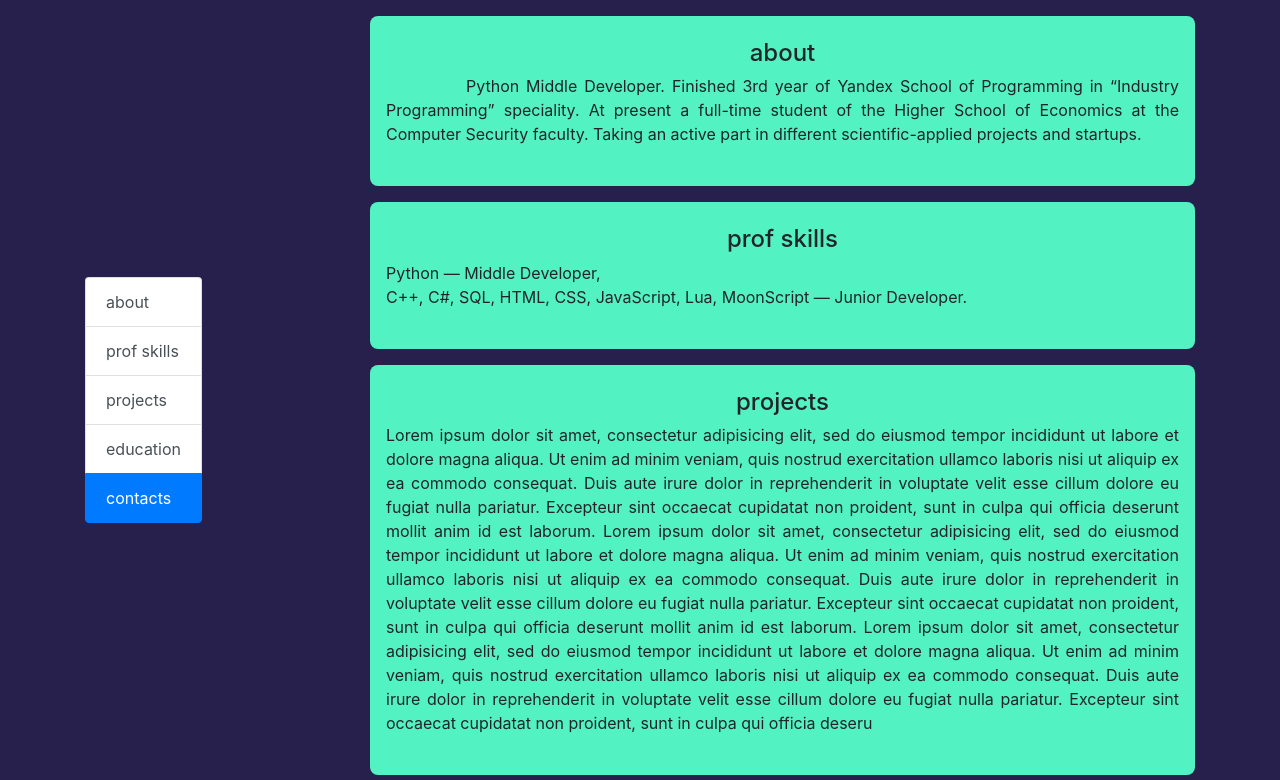
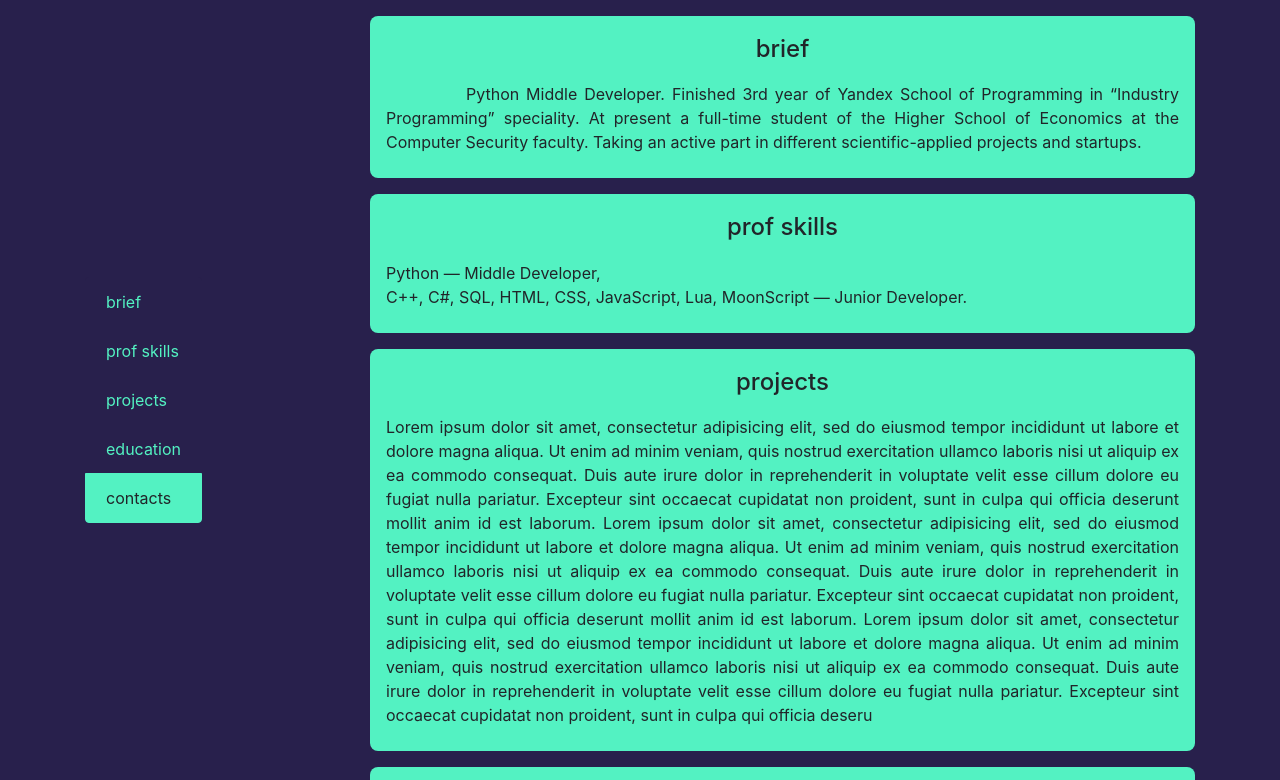
Before and after one commit to cs173/info_html, a plain HTML site: page about.html in a window 1280 px wide. Shown: the top 780 px of the page. Drawn offline with nearby package versions, Linux system fonts and the light colour scheme.

Commit message:
js scroll, nice sidenav

```diff
--- a/about.html
+++ b/about.html
@@ -6,24 +6,28 @@
     <meta name="viewport" content="width=device-width, initial-scale=1, maximum-scale=1, user-scalable=no">
     <link href="dist/css/bootstrap.min.css" rel="stylesheet">
     <link href="styles.css" rel="stylesheet">
+    <script src="https://code.jquery.com/jquery-3.2.1.slim.min.js" integrity="sha384-KJ3o2DKtIkvYIK3UENzmM7KCkRr/rE9/Qpg6aAZGJwFDMVNA/GpGFF93hXpG5KkN" crossorigin="anonymous"></script>
+    <script type="text/javascript" src="https://unpkg.com/popper.js"></script>
+    <script type="text/javascript" src="dist/js/bootstrap.min.js"></script>
+    <script type="text/javascript" src="scroll.js"></script>
 </head>
 
-<body data-spy="scroll" data-target="#sidenav">
+<body data-spy="scroll">
     <div class="container">
         <div class="row">
-            <div class="col-md-3" style="position: fixed; height: 100%; display: flex; align-items: center;">
-                <div id="sidenav" class="nav list-group" style="position: relative; flex-direction: column;">
-                    <a class="list-group-item list-group-item-action active" href="#about">about</a>
+            <div id="sidenav-wrapper" class="col-md-3" style="position: fixed; height: 100%; display: flex; align-items: center;">
+                <div id="sidenav" class="list-group" style="position: relative; flex-direction: column;">
+                    <a class="list-group-item list-group-item-action active" href="#brief">brief</a>
                     <a class="list-group-item list-group-item-action" href="#prof-skills">prof skills</a>
                     <a class="list-group-item list-group-item-action" href="#projects">projects</a>
                     <a class="list-group-item list-group-item-action" href="#education">education</a>
                     <a class="list-group-item list-group-item-action" href="#contacts">contacts</a>
                 </div>
             </div>
-            <div class="col-md-9 ml-md-auto">
-                <div id="about" class="section-wrapper" style="padding-top: 2vh;">
+            <div class="col-md-9 ml-md-auto" style="padding-top: 1vh; padding-bottom: 1vh;">
+                <div id="brief" class="section-wrapper">
                     <div class="section">
-                        <h4 class="header">about</h4>
+                        <h4 class="header">brief</h4>
                         <p class="text" style="text-indent: 10vh;">
                             Python Middle Developer. Finished 3rd year of Yandex School of Programming in “Industry Programming” speciality. At present a full-time student of the Higher School of Economics at the Computer Security faculty. Taking an active part in different scientific-applied projects and startups.
                         </p>
@@ -33,7 +37,7 @@
                     <div class="section">
                         <h4 class="header">prof skills</h4>
                         <p class="text" style="text">
-                            Python — Middle Developer, <br>
+                            Python — Middle Developer,<br>
                             C++, C#, SQL, HTML, CSS, JavaScript, Lua, MoonScript — Junior Developer.<br>
 
                         </p>
@@ -79,10 +83,6 @@
         </div>
 
     </div>
-
-    <script src="https://code.jquery.com/jquery-3.2.1.slim.min.js" integrity="sha384-KJ3o2DKtIkvYIK3UENzmM7KCkRr/rE9/Qpg6aAZGJwFDMVNA/GpGFF93hXpG5KkN" crossorigin="anonymous"></script>
-    <script type="text/javascript" src="https://unpkg.com/popper.js"></script>
-    <script src="dist/js/bootstrap.min.js"></script>
 </body>
 
 </html>
--- a/scroll.js
+++ b/scroll.js
@@ -1,28 +1,22 @@
-// Add scrollspy to <body>
-// $('body').scrollspy({target: "#sidenav", offset: 50});
-
-// Add smooth scrolling on all links inside the navbar
-// $("#sidenav a").on('click', function(event) {
-//
-//   // Make sure this.hash has a value before overriding default behavior
-//   if (this.hash !== "") {
-//
-//     // Prevent default anchor click behavior
-//     event.preventDefault();
-//
-//     // Store hash
-//     var hash = this.hash;
-//
-//     // Using jQuery's animate() method to add smooth page scroll
-//     // The optional number (800) specifies the number of milliseconds it takes to scroll to the specified area
-//     $('html, body').animate({
-//       scrollTop: $(hash).offset().top
-//     }, 800, function(){
-//
-//     // Add hash (#) to URL when done scrolling (default click behavior)
-//       window.location.hash = hash;
-//     });
-//
-//   } // End if
-//
-// });
+$(document).ready(function() {
+    // Add scrollspy to <body>
+    $('body').scrollspy({
+        target: "#sidenav-wrapper"
+    });
+    $('#sidenav').on('activate.bs.scrollspy', function () {
+        console.log(1);
+        console.log(this);
+    //     //store hash
+    //     var hash = this.hash;
+     //
+    //     // animate
+    //     $('html, body').animate({
+    //         scrollTop: $(hash).offset().top
+    //     }, 300, function(){
+     //
+    //     // when done, add hash to url
+    //     // (default click behaviour)
+    //     window.location.hash = hash;
+    //  });
+    })
+});
--- a/styles.css
+++ b/styles.css
@@ -2,6 +2,18 @@ body {
     background-color: #28204C;
     position: relative;
 }
+.list-group-item {
+    color: #53F2C2;
+    background-color: #28204C;
+    border-color: #28204C;
+}
+
+.list-group-item.active {
+    color: #212529;
+    background-color: #53F2C2;
+    border-color: #53F2C2;
+}
+
 
 .section-wrapper {
     padding-top: 1vh;
@@ -10,9 +22,9 @@ body {
 
 .section {
     background-color: #53F2C2;
-    padding-top: 3vh;
+    padding-top: 2.5vh;
     padding-right: 2vh;
-    padding-bottom: 3vh;
+    padding-bottom: 1vh;
     padding-left: 2vh;
     border-radius: 1vh;
 }
@@ -23,4 +35,5 @@ body {
 
 .text {
     text-align: justify;
+    margin-top: 2.5vh;
 }
```
